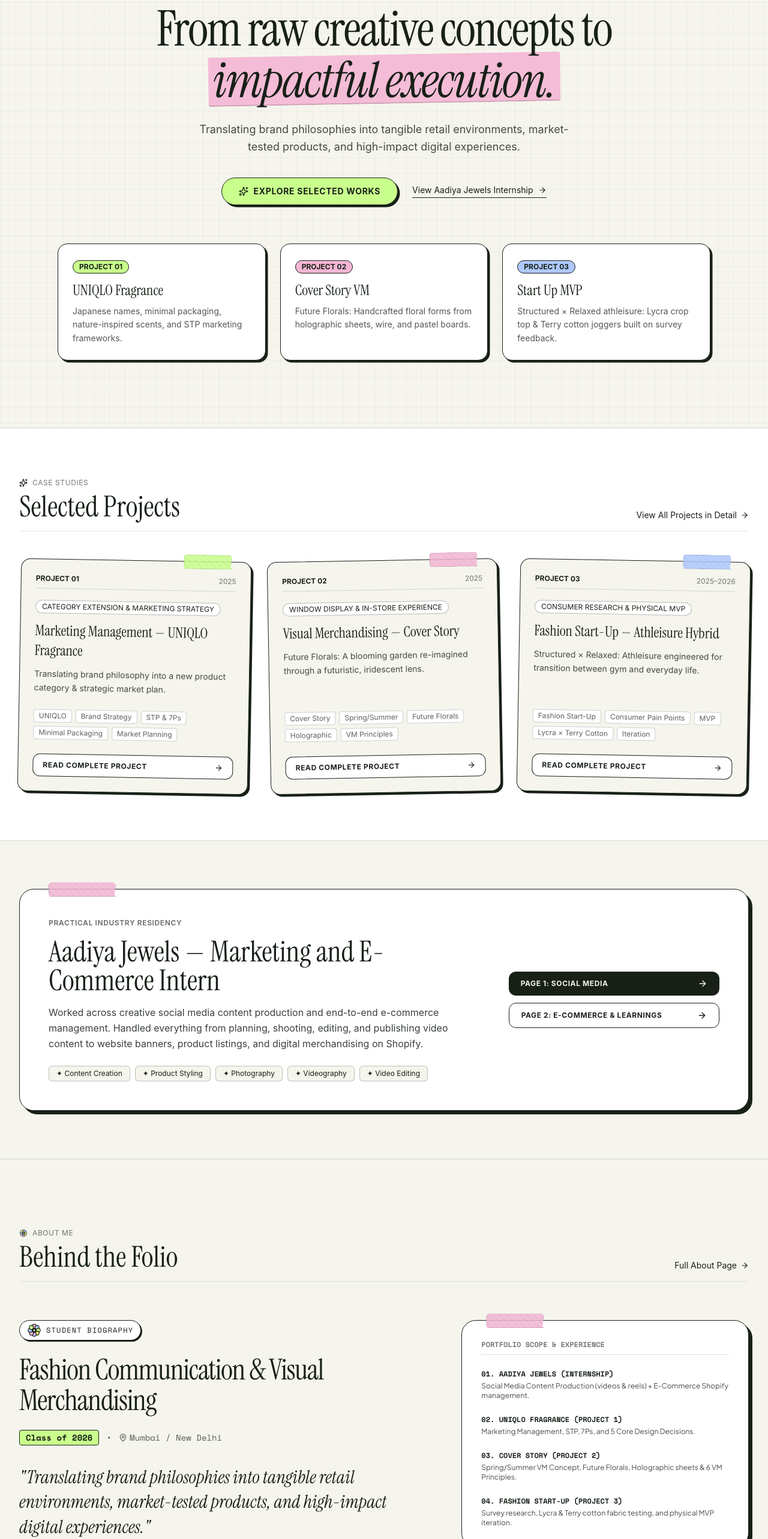
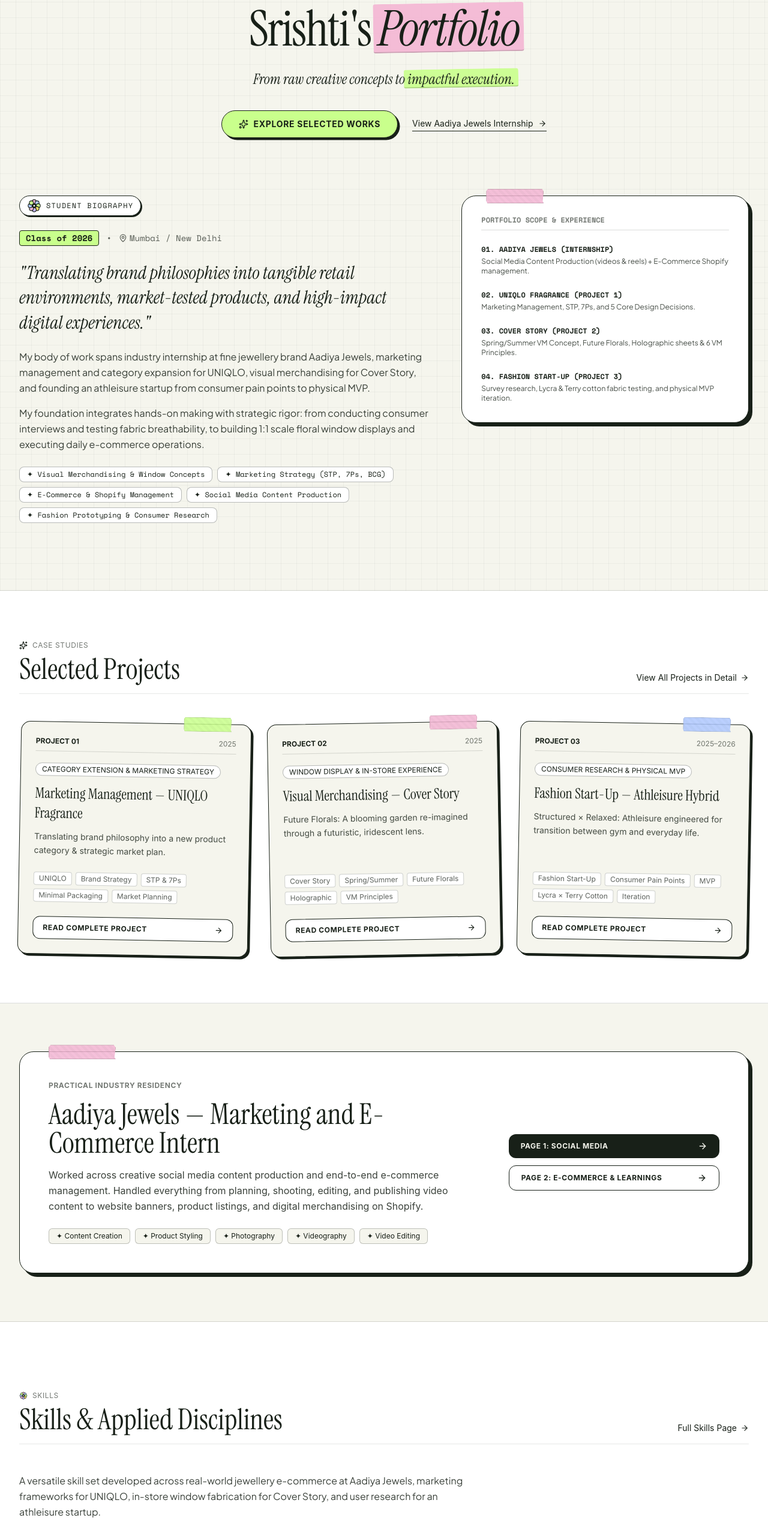
Before and after one commit to srishtij200/srishti, a React (Vite) app: page / in a window 1280 px wide. Shown: the part 234-2800 px from the top of the page at 60% size. Built offline with nearby package versions, Linux system fonts and the light colour scheme.

Commit message:
Merge about into home hero with portfolio title; remove project card strip

```diff
--- a/src/components/home-sections/AboutSection.tsx
+++ /dev/null
@@ -1,148 +0,0 @@
-import React from 'react';
-import { Link } from 'react-router-dom';
-import { motion } from 'motion/react';
-import { MapPin, ArrowRight } from 'lucide-react';
-import { FlowerMark, WashiTape } from '../CustomDoodles';
-import { portfolioData } from '../../data/portfolioData';
-
-export const AboutSection: React.FC = () => {
-  const { student } = portfolioData;
-
-  return (
-    <section id="about" className="py-20 lg:py-28 bg-[#F5F5ED] border-b border-[#182018]/15">
-      <div className="max-w-7xl mx-auto px-4 sm:px-6 lg:px-8">
-        {/* Section Header */}
-        <div className="flex flex-col sm:flex-row sm:items-end justify-between mb-16 pb-4 border-b border-[#182018]/10">
-          <motion.div
-            initial={{ opacity: 0, y: 15 }}
-            whileInView={{ opacity: 1, y: 0 }}
-            viewport={{ once: true }}
-            transition={{ duration: 0.5 }}
-          >
-            <div className="inline-flex items-center gap-2 text-xs uppercase tracking-wider text-[#182018]/60 mb-2">
-              <FlowerMark className="w-3.5 h-3.5 text-[#182018]" />
-              <span>ABOUT ME</span>
-            </div>
-            <h2 className="font-serif-display text-3xl sm:text-5xl text-[#182018]">
-              Behind the Folio
-            </h2>
-          </motion.div>
-
-          <Link
-            to="/about"
-            className="mt-4 sm:mt-0 text-sm text-[#182018] hover:underline underline-offset-4 decoration-[#AFC8FF] decoration-2 flex items-center gap-1.5"
-          >
-            <span>Full About Page</span>
-            <ArrowRight className="w-3.5 h-3.5" />
-          </Link>
-        </div>
-
-        {/* Profile Content */}
-        <div className="grid grid-cols-1 lg:grid-cols-12 gap-12 items-start">
-          <motion.div
-            initial={{ opacity: 0, y: 15 }}
-            whileInView={{ opacity: 1, y: 0 }}
-            viewport={{ once: true }}
-            transition={{ duration: 0.5 }}
-            className="lg:col-span-7 space-y-6"
-          >
-            <div className="inline-flex items-center gap-2 px-3 py-1 bg-[#FFFFFF] border border-[#182018] rounded-full text-xs font-mono-code uppercase tracking-widest text-[#182018] paper-shadow-sm">
-              <FlowerMark size={14} />
-              <span>STUDENT BIOGRAPHY</span>
-            </div>
-
-            <h3 className="font-serif-display text-4xl sm:text-5xl text-[#182018] leading-[1.05] tracking-tight">
-              {student.degree}
-            </h3>
-
-            <div className="font-mono-code text-xs sm:text-sm text-[#182018]/70 flex flex-wrap items-center gap-3">
-              <span className="bg-[#C9FF8C] text-[#182018] px-2.5 py-0.5 rounded border border-[#182018] font-bold">
-                {student.year}
-              </span>
-              <span>•</span>
-              <span className="flex items-center gap-1">
-                <MapPin className="w-3.5 h-3.5" />
-                {student.location}
-              </span>
-            </div>
-
-            <p className="font-serif-display text-2xl sm:text-3xl text-[#182018] italic leading-snug pt-2">
-              "{student.statement}"
-            </p>
-
-            <div className="space-y-4 font-body text-base text-[#182018]/85 leading-relaxed pt-2">
-              <p>{student.secondaryStatement}</p>
-              <p>
-                My foundation integrates hands-on making with strategic rigor: from conducting consumer interviews and testing fabric breathability, to building 1:1 scale floral window displays and executing daily e-commerce operations.
-              </p>
-            </div>
-
-            <div className="pt-4 flex flex-wrap gap-2">
-              {student.specializations.map((spec, i) => (
-                <span key={i} className="font-mono-code text-xs px-3 py-1 bg-[#FFFFFF] border border-[#182018]/30 rounded-lg text-[#182018]">
-                  ✦ {spec}
-                </span>
-              ))}
-            </div>
-          </motion.div>
-
-          <motion.div
-            initial={{ opacity: 0, y: 15 }}
-            whileInView={{ opacity: 1, y: 0 }}
-            viewport={{ once: true }}
-            transition={{ duration: 0.5, delay: 0.1 }}
-            className="lg:col-span-5"
-          >
-            <div className="bg-[#FFFFFF] border-[1.5px] border-[#182018] rounded-3xl p-8 paper-shadow-lg relative">
-              <div className="absolute -top-3 left-10">
-                <WashiTape color="#F4B6D4" width="w-24" />
-              </div>
-
-              <div className="font-mono-code text-xs font-bold uppercase text-[#182018]/60 mb-6 pb-2 border-b border-[#182018]/15">
-                PORTFOLIO SCOPE & EXPERIENCE
-              </div>
-
-              <div className="space-y-6">
-                <div>
-                  <div className="font-mono-code text-xs font-bold text-[#182018]">
-                    01. AADIYA JEWELS (INTERNSHIP)
-                  </div>
-                  <div className="font-body text-xs text-[#182018]/80 mt-1">
-                    Social Media Content Production (videos & reels) + E-Commerce Shopify management.
-                  </div>
-                </div>
-
-                <div>
-                  <div className="font-mono-code text-xs font-bold text-[#182018]">
-                    02. UNIQLO FRAGRANCE (PROJECT 1)
-                  </div>
-                  <div className="font-body text-xs text-[#182018]/80 mt-1">
-                    Marketing Management, STP, 7Ps, and 5 Core Design Decisions.
-                  </div>
-                </div>
-
-                <div>
-                  <div className="font-mono-code text-xs font-bold text-[#182018]">
-                    03. COVER STORY (PROJECT 2)
-                  </div>
-                  <div className="font-body text-xs text-[#182018]/80 mt-1">
-                    Spring/Summer VM Concept, Future Florals, Holographic sheets & 6 VM Principles.
-                  </div>
-                </div>
-
-                <div>
-                  <div className="font-mono-code text-xs font-bold text-[#182018]">
-                    04. FASHION START-UP (PROJECT 3)
-                  </div>
-                  <div className="font-body text-xs text-[#182018]/80 mt-1">
-                    Survey research, Lycra & Terry cotton fabric testing, and physical MVP iteration.
-                  </div>
-                </div>
-              </div>
-            </div>
-          </motion.div>
-        </div>
-      </div>
-    </section>
-  );
-};
--- a/src/pages/HomePage.tsx
+++ b/src/pages/HomePage.tsx
@@ -1,9 +1,8 @@
 import React, { useState } from 'react';
 import { Link } from 'react-router-dom';
 import { motion } from 'motion/react';
-import { Sparkles, ArrowRight } from 'lucide-react';
+import { Sparkles, ArrowRight, MapPin } from 'lucide-react';
 import { FlowerMark, WashiTape } from '../components/CustomDoodles';
-import { AboutSection } from '../components/home-sections/AboutSection';
 import { SkillsSection } from '../components/home-sections/SkillsSection';
 import { ContactSection } from '../components/home-sections/ContactSection';
 import { portfolioData } from '../data/portfolioData';
@@ -17,10 +16,13 @@
 
   return (
     <div className="bg-[#F5F5ED]">
-      {/* 1. HERO SECTION */}
-      <section className="relative pt-16 pb-20 lg:pt-24 lg:pb-28 overflow-hidden bg-graph-paper border-b border-[#182018]/15">
-        <div className="max-w-6xl mx-auto px-4 sm:px-6 lg:px-8 relative">
-          {/* Centered Headline & Statement */}
+      {/* 1. HERO / ABOUT SECTION */}
+      <section
+        id="about"
+        className="relative pt-16 pb-20 lg:pt-24 lg:pb-28 overflow-hidden bg-graph-paper border-b border-[#182018]/15"
+      >
+        <div className="max-w-7xl mx-auto px-4 sm:px-6 lg:px-8 relative">
+          {/* Centered Hero Headline */}
           <div className="text-center max-w-4xl mx-auto flex flex-col items-center relative z-20">
             <motion.div
               initial={{ opacity: 0, y: 10 }}
@@ -38,11 +40,11 @@
               transition={{ duration: 0.6, delay: 0.1 }}
               className="font-serif-display text-5xl sm:text-7xl lg:text-[82px] leading-[1.05] tracking-tight text-[#182018] max-w-4xl mb-6"
             >
-              From raw creative concepts to{' '}
+              Srishti&apos;s{' '}
               <span className="relative inline-block whitespace-nowrap">
                 <span className="absolute inset-0 -inset-x-2 bottom-1 bg-[#F4B6D4] -rotate-1 rounded-sm -z-10 opacity-90 border-b-2 border-[#182018]/20" />
                 <span className="relative z-10 italic font-serif-display font-normal">
-                  impactful execution.
+                  Portfolio
                 </span>
               </span>
             </motion.h1>
@@ -51,9 +53,13 @@
               initial={{ opacity: 0, y: 10 }}
               animate={{ opacity: 1, y: 0 }}
               transition={{ duration: 0.6, delay: 0.2 }}
-              className="text-base sm:text-lg text-[#182018]/80 max-w-[660px] leading-relaxed mb-9"
+              className="font-serif-display text-xl sm:text-2xl text-[#182018] italic leading-snug mb-9"
             >
-              Translating brand philosophies into tangible retail environments, market-tested products, and high-impact digital experiences.
+              From raw creative concepts to{' '}
+              <span className="relative inline-block whitespace-nowrap">
+                <span className="absolute inset-0 -inset-x-1.5 bottom-0.5 bg-[#C9FF8C] -rotate-1 rounded-sm -z-10 opacity-90 border-b-2 border-[#182018]/20" />
+                <span className="relative z-10">impactful execution.</span>
+              </span>
             </motion.p>
 
             <motion.div
@@ -80,52 +86,106 @@
             </motion.div>
           </div>
 
-          {/* 3 Featured Cards Strip */}
-          <div className="mt-16 grid grid-cols-1 md:grid-cols-3 gap-6">
-            <Link
-              to="/projects/marketing"
-              className="p-6 bg-[#FFFFFF] border-[1.5px] border-[#182018] rounded-2xl paper-shadow hover:translate-y-[-2px] transition-all group"
+          {/* About Biography */}
+          <div className="mt-24 grid grid-cols-1 lg:grid-cols-12 gap-12 items-start">
+            <motion.div
+              initial={{ opacity: 0, y: 15 }}
+              whileInView={{ opacity: 1, y: 0 }}
+              viewport={{ once: true }}
+              transition={{ duration: 0.5 }}
+              className="lg:col-span-7 space-y-6"
             >
-              <span className="text-xs bg-[#C9FF8C] border border-[#182018] px-2.5 py-0.5 rounded-full font-bold inline-block mb-3">
-                PROJECT 01
-              </span>
-              <h3 className="font-serif-display text-2xl text-[#182018] mb-2 group-hover:underline">
-                UNIQLO Fragrance
-              </h3>
-              <p className="text-sm text-[#182018]/75 leading-relaxed">
-                Japanese names, minimal packaging, nature-inspired scents, and STP marketing frameworks.
+              <div className="inline-flex items-center gap-2 px-3 py-1 bg-[#FFFFFF] border border-[#182018] rounded-full text-xs font-mono-code uppercase tracking-widest text-[#182018] paper-shadow-sm">
+                <FlowerMark size={14} />
+                <span>STUDENT BIOGRAPHY</span>
+              </div>
+
+              <div className="font-mono-code text-xs sm:text-sm text-[#182018]/70 flex flex-wrap items-center gap-3">
+                <span className="bg-[#C9FF8C] text-[#182018] px-2.5 py-0.5 rounded border border-[#182018] font-bold">
+                  {student.year}
+                </span>
+                <span>•</span>
+                <span className="flex items-center gap-1">
+                  <MapPin className="w-3.5 h-3.5" />
+                  {student.location}
+                </span>
+              </div>
+
+              <p className="font-serif-display text-2xl sm:text-3xl text-[#182018] italic leading-snug">
+                "{student.statement}"
               </p>
-            </Link>
 
-            <Link
-              to="/projects/visual-merchandising"
-              className="p-6 bg-[#FFFFFF] border-[1.5px] border-[#182018] rounded-2xl paper-shadow hover:translate-y-[-2px] transition-all group"
+              <div className="space-y-4 font-body text-base text-[#182018]/85 leading-relaxed">
+                <p>{student.secondaryStatement}</p>
+                <p>
+                  My foundation integrates hands-on making with strategic rigor: from conducting consumer interviews and testing fabric breathability, to building 1:1 scale floral window displays and executing daily e-commerce operations.
+                </p>
+              </div>
+
+              <div className="flex flex-wrap gap-2">
+                {student.specializations.map((spec, i) => (
+                  <span key={i} className="font-mono-code text-xs px-3 py-1 bg-[#FFFFFF] border border-[#182018]/30 rounded-lg text-[#182018]">
+                    ✦ {spec}
+                  </span>
+                ))}
+              </div>
+            </motion.div>
+
+            <motion.div
+              initial={{ opacity: 0, y: 15 }}
+              whileInView={{ opacity: 1, y: 0 }}
+              viewport={{ once: true }}
+              transition={{ duration: 0.5, delay: 0.1 }}
+              className="lg:col-span-5"
             >
-              <span className="text-xs bg-[#F4B6D4] border border-[#182018] px-2.5 py-0.5 rounded-full font-bold inline-block mb-3">
-                PROJECT 02
-              </span>
-              <h3 className="font-serif-display text-2xl text-[#182018] mb-2 group-hover:underline">
-                Cover Story VM
-              </h3>
-              <p className="text-sm text-[#182018]/75 leading-relaxed">
-                Future Florals: Handcrafted floral forms from holographic sheets, wire, and pastel boards.
-              </p>
-            </Link>
+              <div className="bg-[#FFFFFF] border-[1.5px] border-[#182018] rounded-3xl p-8 paper-shadow-lg relative">
+                <div className="absolute -top-3 left-10">
+                  <WashiTape color="#F4B6D4" width="w-24" />
+                </div>
 
-            <Link
-              to="/projects/project-3"
-              className="p-6 bg-[#FFFFFF] border-[1.5px] border-[#182018] rounded-2xl paper-shadow hover:translate-y-[-2px] transition-all group"
-            >
-              <span className="text-xs bg-[#AFC8FF] border border-[#182018] px-2.5 py-0.5 rounded-full font-bold inline-block mb-3">
-                PROJECT 03
-              </span>
-              <h3 className="font-serif-display text-2xl text-[#182018] mb-2 group-hover:underline">
-                Start Up MVP
-              </h3>
-              <p className="text-sm text-[#182018]/75 leading-relaxed">
-                Structured × Relaxed athleisure: Lycra crop top & Terry cotton joggers built on survey feedback.
-              </p>
-            </Link>
+                <div className="font-mono-code text-xs font-bold uppercase text-[#182018]/60 mb-6 pb-2 border-b border-[#182018]/15">
+                  PORTFOLIO SCOPE & EXPERIENCE
+                </div>
+
+                <div className="space-y-6">
+                  <div>
+                    <div className="font-mono-code text-xs font-bold text-[#182018]">
+                      01. AADIYA JEWELS (INTERNSHIP)
+                    </div>
+                    <div className="font-body text-xs text-[#182018]/80 mt-1">
+                      Social Media Content Production (videos & reels) + E-Commerce Shopify management.
+                    </div>
+                  </div>
+
+                  <div>
+                    <div className="font-mono-code text-xs font-bold text-[#182018]">
+                      02. UNIQLO FRAGRANCE (PROJECT 1)
+                    </div>
+                    <div className="font-body text-xs text-[#182018]/80 mt-1">
+                      Marketing Management, STP, 7Ps, and 5 Core Design Decisions.
+                    </div>
+                  </div>
+
+                  <div>
+                    <div className="font-mono-code text-xs font-bold text-[#182018]">
+                      03. COVER STORY (PROJECT 2)
+                    </div>
+                    <div className="font-body text-xs text-[#182018]/80 mt-1">
+                      Spring/Summer VM Concept, Future Florals, Holographic sheets & 6 VM Principles.
+                    </div>
+                  </div>
+
+                  <div>
+                    <div className="font-mono-code text-xs font-bold text-[#182018]">
+                      04. FASHION START-UP (PROJECT 3)
+                    </div>
+                    <div className="font-body text-xs text-[#182018]/80 mt-1">
+                      Survey research, Lycra & Terry cotton fabric testing, and physical MVP iteration.
+                    </div>
+                  </div>
+                </div>
+              </div>
+            </motion.div>
           </div>
         </div>
       </section>
@@ -255,13 +315,10 @@
         </div>
       </section>
 
-      {/* 4. ABOUT ME SECTION */}
-      <AboutSection />
-
-      {/* 5. SKILLS SECTION */}
+      {/* 4. SKILLS SECTION */}
       <SkillsSection />
 
-      {/* 6. CONTACT ME SECTION */}
+      {/* 5. CONTACT ME SECTION */}
       <ContactSection />
     </div>
   );
```
